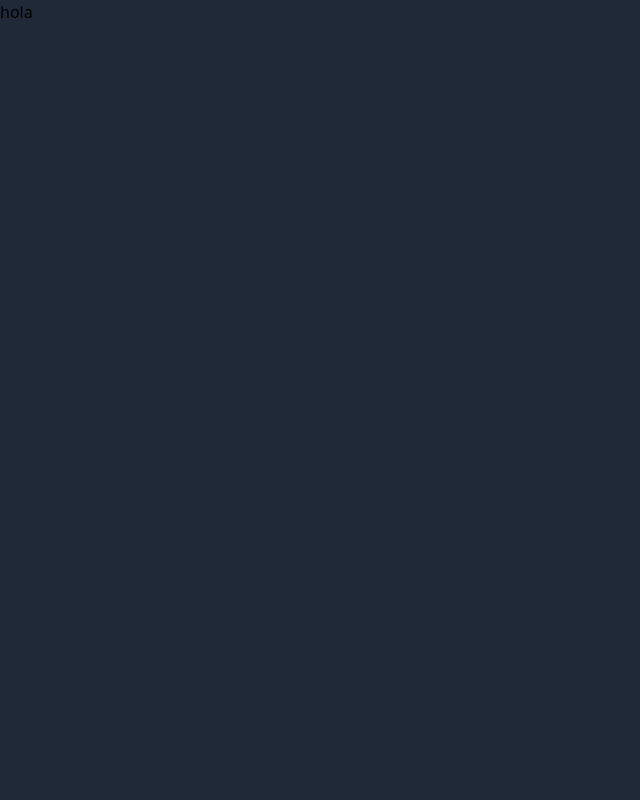
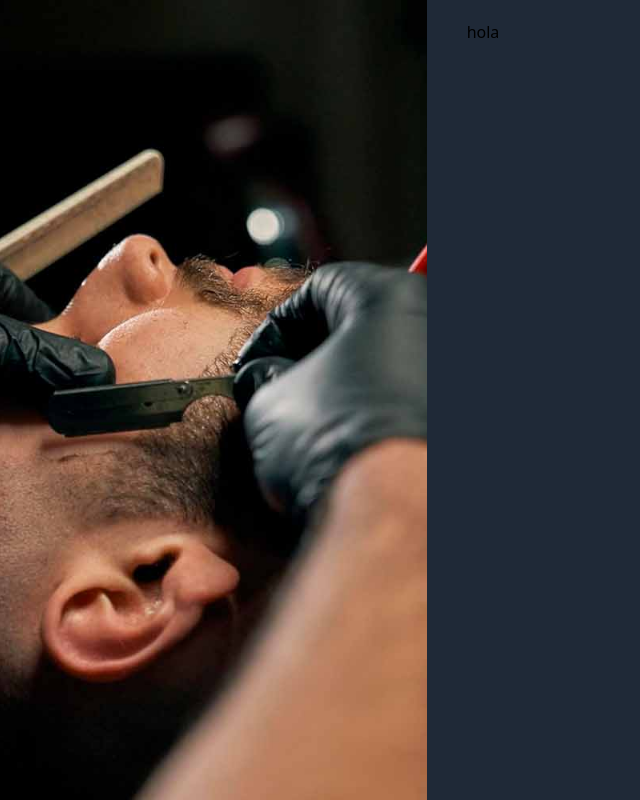
Before and after one commit to pivotsk8/front-app-salon, a Vue app: page / in a window 1280 px wide. Shown: the whole page, without its empty margins (0-640 px from the left). Built offline with nearby package versions, Linux system fonts and the light colour scheme.

Commit message:
feat: conifguration bg homeview

```diff
--- a/src/App.vue
+++ b/src/App.vue
@@ -3,5 +3,10 @@
 </script>
 
 <template>
-  <RouterView />
+  <div class="md:flex h-screen">
+    <div class="h-64 md:h-auto bg-cover bg-center md:w-1/3 bg-app"></div>
+    <div class="md:w-2/3 px-10 py-5 min-h-full overflow-y-scroll">
+      <RouterView />
+    </div>
+  </div>
 </template>
--- a/tailwind.config.js
+++ b/tailwind.config.js
@@ -5,7 +5,11 @@
     "./src/**/*.{vue,js,ts,jsx,txs}"
   ],
   theme: {
-    extend: {},
+    extend: {
+      backgroundImage:{
+        "app":"url('/img/1.jpg')"
+      }
+    },
   },
   plugins: [],
 }
```
Also changed, not shown: public/img/1.jpg (added).
